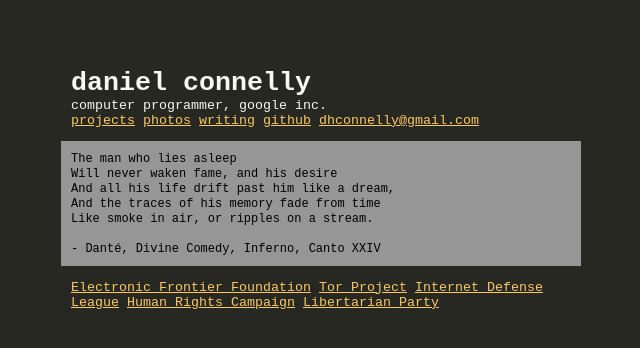
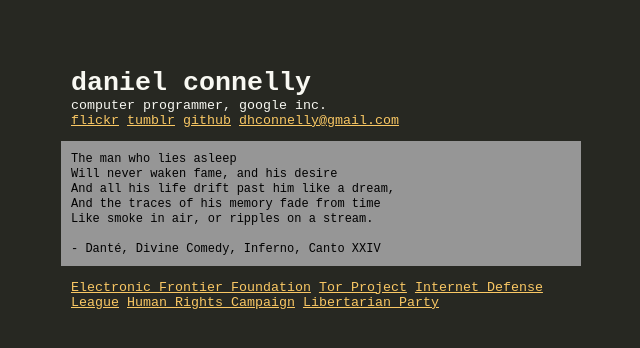
Before and after one commit to dhconnelly/dhconnelly.github.io, a Jekyll site: the page built from index.html, in a window 1280 px wide. Shown: the top 348 px of the page, without its empty margins (319-959 px from the left). Built offline with Jekyll 4.4.1, drawn with Linux system fonts in a browser that asks for light colours; some web fonts are replaced.

Commit message:
point to sites

```diff
--- a/index.html
+++ b/index.html
@@ -6,10 +6,9 @@
 <header>
   <h1>daniel connelly</h1>
   <summary>computer programmer, google inc.</summary>
-    <a href="/projects">projects</a>
-    <a href="/photos">photos</a>
-    <a href="/writing">writing</a>
-    <a href="https://github.com/dhconnelly">github</a>
+    <a href="http://flickr.com/photos/vrikok">flickr</a>
+    <a href="http://ascenicworldwhere.tumblr.com">tumblr</a>
+    <a href="http://github.com/dhconnelly">github</a>
     <a href="mailto:dhconnelly@gmail.com">dhconnelly@gmail.com</a>
 </header>
 
```
Also changed, not shown: _posts/2013-05-05-test.md (deleted, +0 -17 lines).
